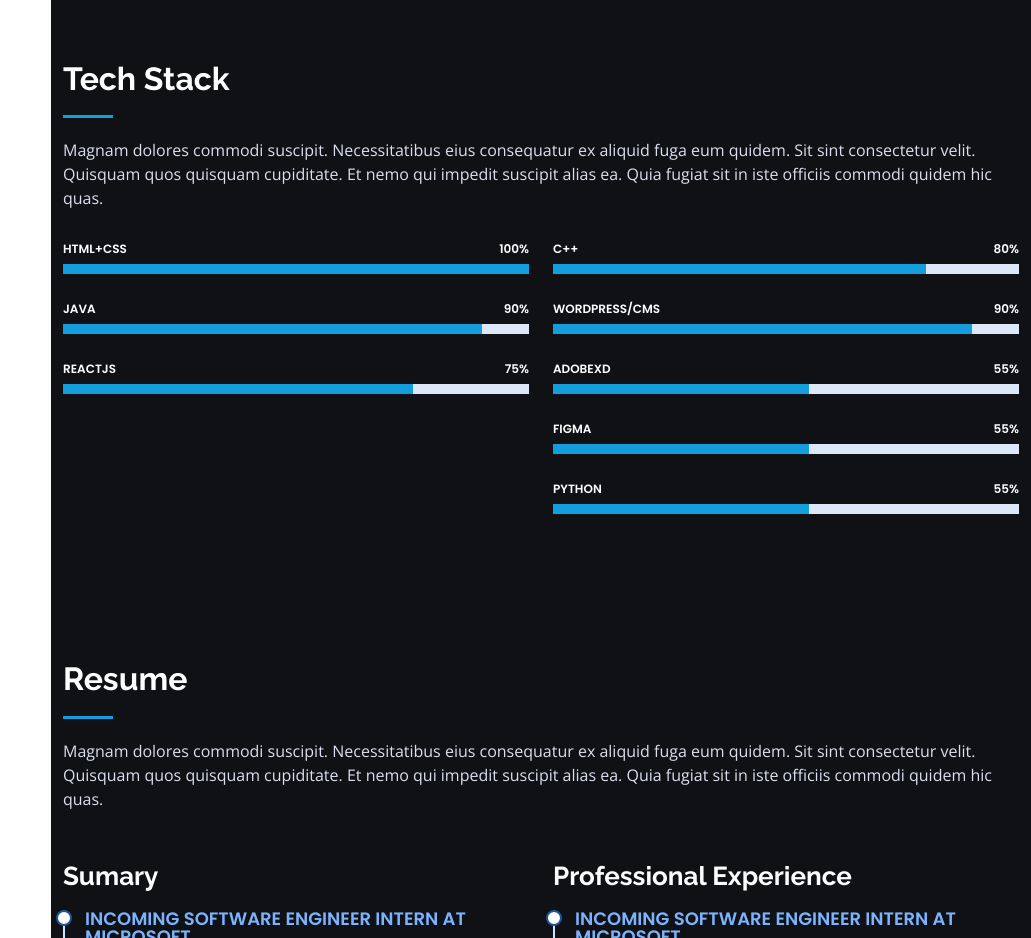
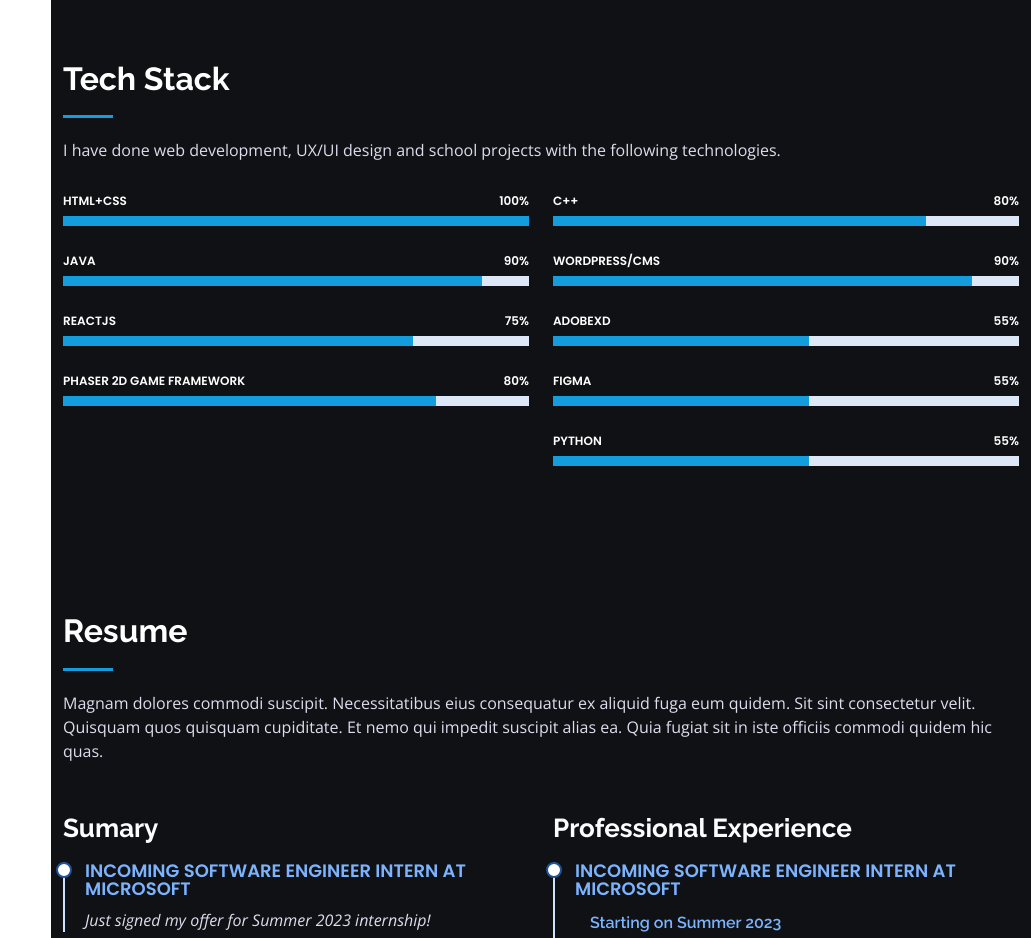
Before and after one commit to ecastil677/PORTFOLIO, a plain HTML site: page index.html in a window 1280 px wide. Shown: the part 800-1738 px from the top of the page, without its empty margins (249-1280 px from the left). Drawn offline with nearby package versions, Linux system fonts and the light colour scheme.

Commit message:
changes to tech stack

```diff
--- a/index.html
+++ b/index.html
@@ -75,7 +75,7 @@
 
         <div class="section-title">
           <h2>Tech Stack</h2>
-          <p>Magnam dolores commodi suscipit. Necessitatibus eius consequatur ex aliquid fuga eum quidem. Sit sint consectetur velit. Quisquam quos quisquam cupiditate. Et nemo qui impedit suscipit alias ea. Quia fugiat sit in iste officiis commodi quidem hic quas.</p>
+          <p>I have done web development, UX/UI design and school projects with the following technologies.</p>
         </div>
 
         <div class="row skills-content">
@@ -100,6 +100,13 @@
               <span class="skill">ReactJS <i class="val">75%</i></span>
               <div class="progress-bar-wrap">
                 <div class="progress-bar" role="progressbar" aria-valuenow="75" aria-valuemin="0" aria-valuemax="100"></div>
+              </div>
+            </div>
+
+            <div class="progress">
+              <span class="skill">Phaser 2D game Framework <i class="val">80%</i></span>
+              <div class="progress-bar-wrap">
+                <div class="progress-bar" role="progressbar" aria-valuenow="80" aria-valuemin="0" aria-valuemax="100"></div>
               </div>
             </div>
 
```
